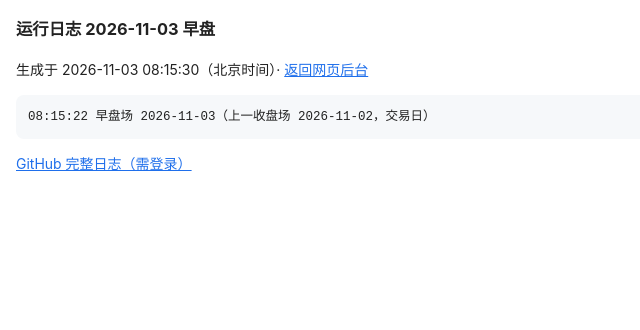
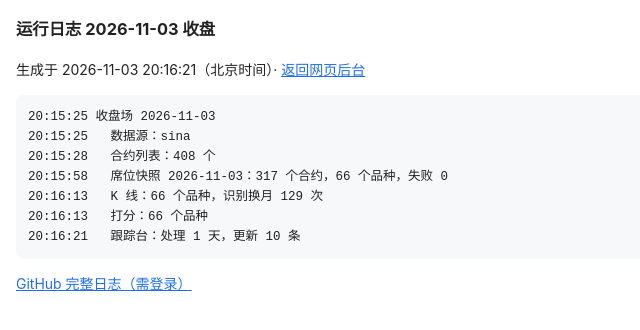
Before and after one commit to yuherantrader-glitch/futures-board, a plain HTML site: page log.html in a window 1280 px wide. Shown: the whole page, without its empty margins (0-640 px from the left). Drawn offline with Linux system fonts and the light colour scheme.

Commit message:
更新 2026-11-03 20:30

```diff
--- a/log.html
+++ b/log.html
@@ -1 +1,7 @@
-<!doctype html><meta charset="utf-8"><meta name="viewport" content="width=device-width,initial-scale=1"><title>运行日志</title><style>body{font:14px/1.6 -apple-system,"PingFang SC",sans-serif;margin:16px;color:#222}pre{white-space:pre-wrap;word-break:break-all;background:#f6f8fa;padding:12px;border-radius:8px;font-size:12.5px}a{color:#1f6feb}</style><h3>运行日志 2026-11-03 早盘</h3><p>生成于 2026-11-03 08:15:30（北京时间）· <a href="./">返回网页后台</a></p><pre>08:15:22 早盘场 2026-11-03（上一收盘场 2026-11-02，交易日）</pre><p><a href="https://github.com/yuherantrader-glitch/futures-system/actions/runs/41551513459">GitHub 完整日志（需登录）</a></p>
+<!doctype html><meta charset="utf-8"><meta name="viewport" content="width=device-width,initial-scale=1"><title>运行日志</title><style>body{font:14px/1.6 -apple-system,"PingFang SC",sans-serif;margin:16px;color:#222}pre{white-space:pre-wrap;word-break:break-all;background:#f6f8fa;padding:12px;border-radius:8px;font-size:12.5px}a{color:#1f6feb}</style><h3>运行日志 2026-11-03 收盘</h3><p>生成于 2026-11-03 20:16:21（北京时间）· <a href="./">返回网页后台</a></p><pre>20:15:25 收盘场 2026-11-03
+20:15:25   数据源：sina
+20:15:28   合约列表：408 个
+20:15:58   席位快照 2026-11-03：317 个合约，66 个品种，失败 0
+20:16:13   K 线：66 个品种，识别换月 129 次
+20:16:13   打分：66 个品种
+20:16:21   跟踪台：处理 1 天，更新 10 条</pre><p><a href="https://github.com/yuherantrader-glitch/futures-system/actions/runs/41634146005">GitHub 完整日志（需登录）</a></p>
```
Also changed, not shown: data.json (+1 -1 lines), index.html (+1 -1 lines), 2 other files.
